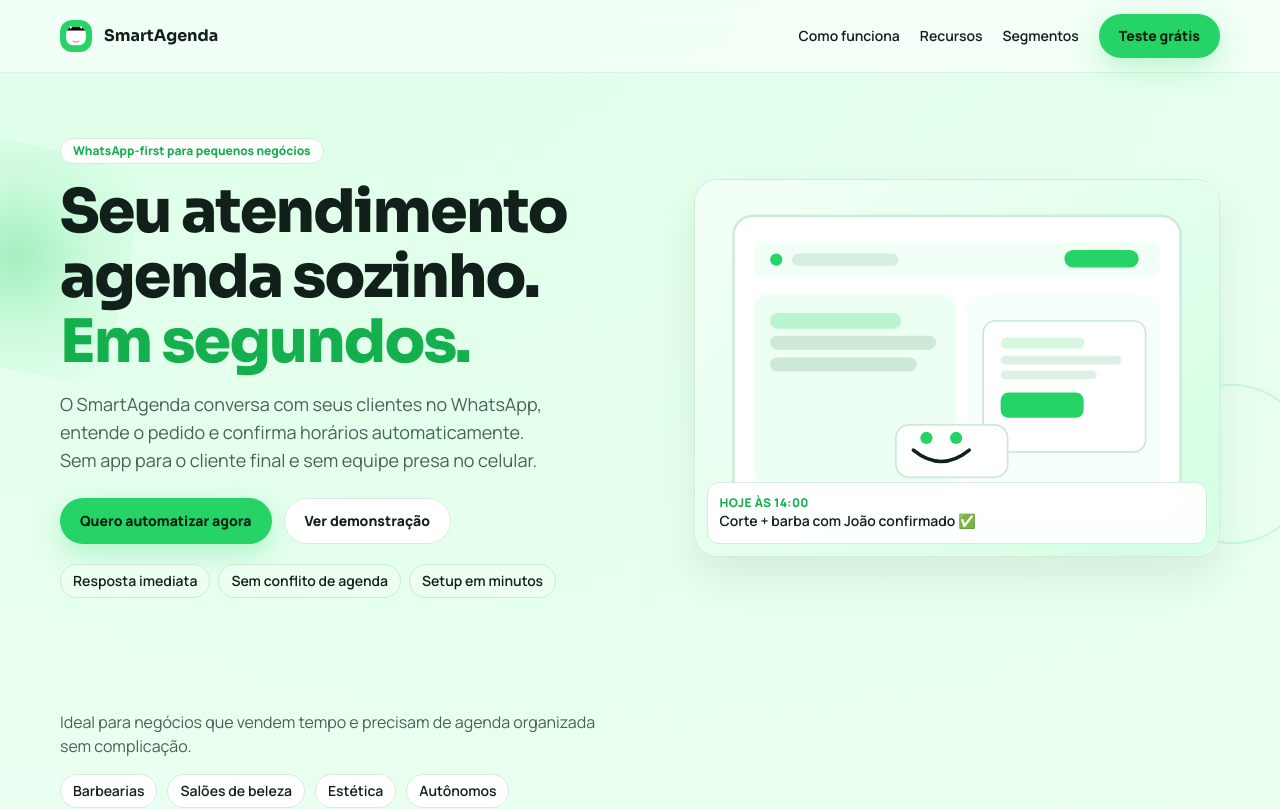
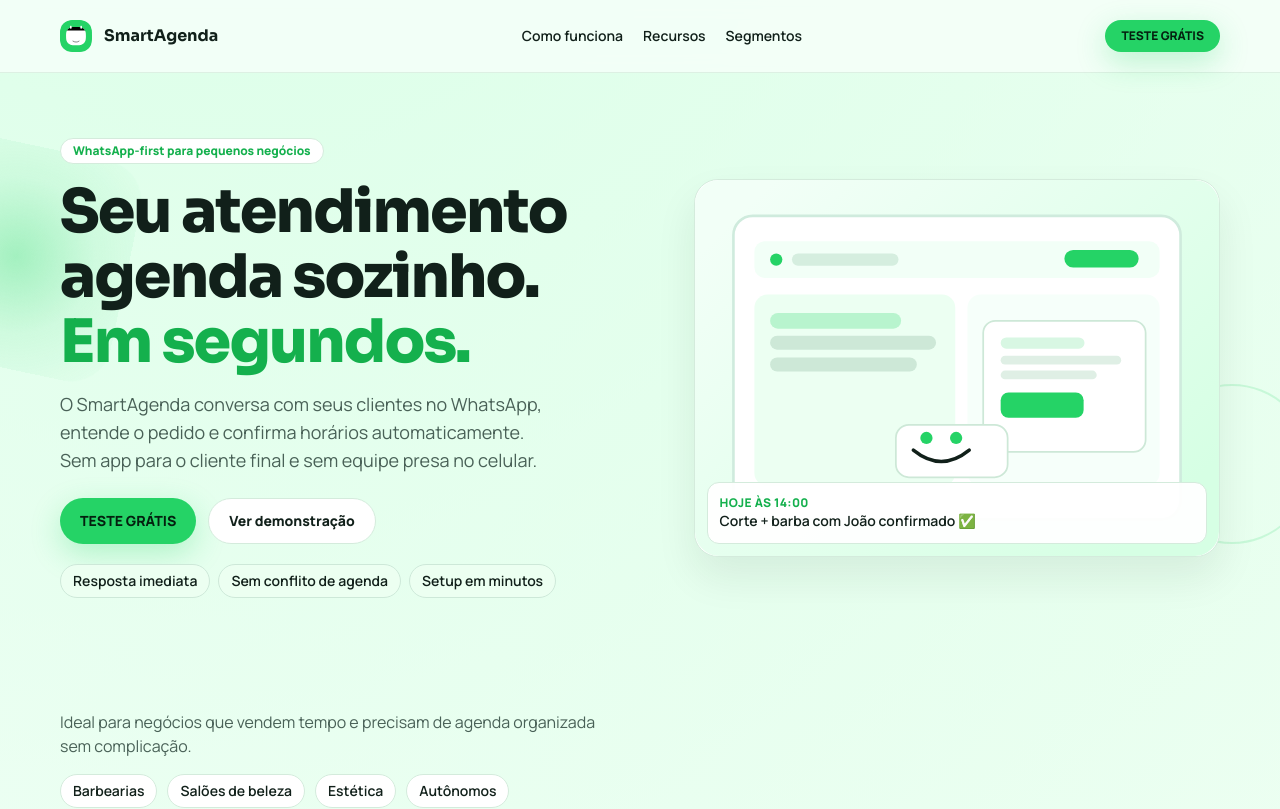
Before and after one commit to tspineli/smartagenda-web, a React (Vite) app: page / in a window 1280 px wide. Shown: the top 809 px of the page. Built offline with nearby package versions, Linux system fonts and the light colour scheme.

Commit message:
feat: update top CTA and hero button text

```diff
--- a/src/App.tsx
+++ b/src/App.tsx
@@ -80,16 +80,6 @@
             <span className="font-display text-base font-bold">SmartAgenda</span>
           </a>
 
-          <button
-            className="inline-flex items-center justify-center rounded-xl border border-sa-line bg-white p-2 text-sa-ink md:hidden"
-            aria-expanded={menuOpen}
-            aria-controls="main-nav"
-            aria-label="Abrir menu"
-            onClick={() => setMenuOpen((v) => !v)}
-          >
-            {menuOpen ? <X className="size-5" /> : <Menu className="size-5" />}
-          </button>
-
           <nav
             id="main-nav"
             className={clsx(
@@ -106,10 +96,23 @@
             <a className="block py-2 text-sm font-semibold" href="#segmentos" onClick={() => setMenuOpen(false)}>
               Segmentos
             </a>
-            <a className="btn btn-primary mt-2 md:mt-0" href="#contato" onClick={() => setMenuOpen(false)}>
-              Teste grátis
+          </nav>
+
+          <div className="flex items-center gap-2">
+            <a className="btn btn-primary px-4 py-2 text-xs" href="#contato">
+              TESTE GRÁTIS
             </a>
-          </nav>
+
+            <button
+              className="inline-flex items-center justify-center rounded-xl border border-sa-line bg-white p-2 text-sa-ink md:hidden"
+              aria-expanded={menuOpen}
+              aria-controls="main-nav"
+              aria-label="Abrir menu"
+              onClick={() => setMenuOpen((v) => !v)}
+            >
+              {menuOpen ? <X className="size-5" /> : <Menu className="size-5" />}
+            </button>
+          </div>
         </div>
       </header>
 
@@ -131,7 +134,7 @@
               </p>
 
               <div className="mt-6 flex flex-wrap gap-3">
-                <a href="#contato" className="btn btn-primary">Quero automatizar agora</a>
+                <a href="#contato" className="btn btn-primary">TESTE GRÁTIS</a>
                 <a href="#demo" className="btn btn-secondary">Ver demonstração</a>
               </div>
 
```
